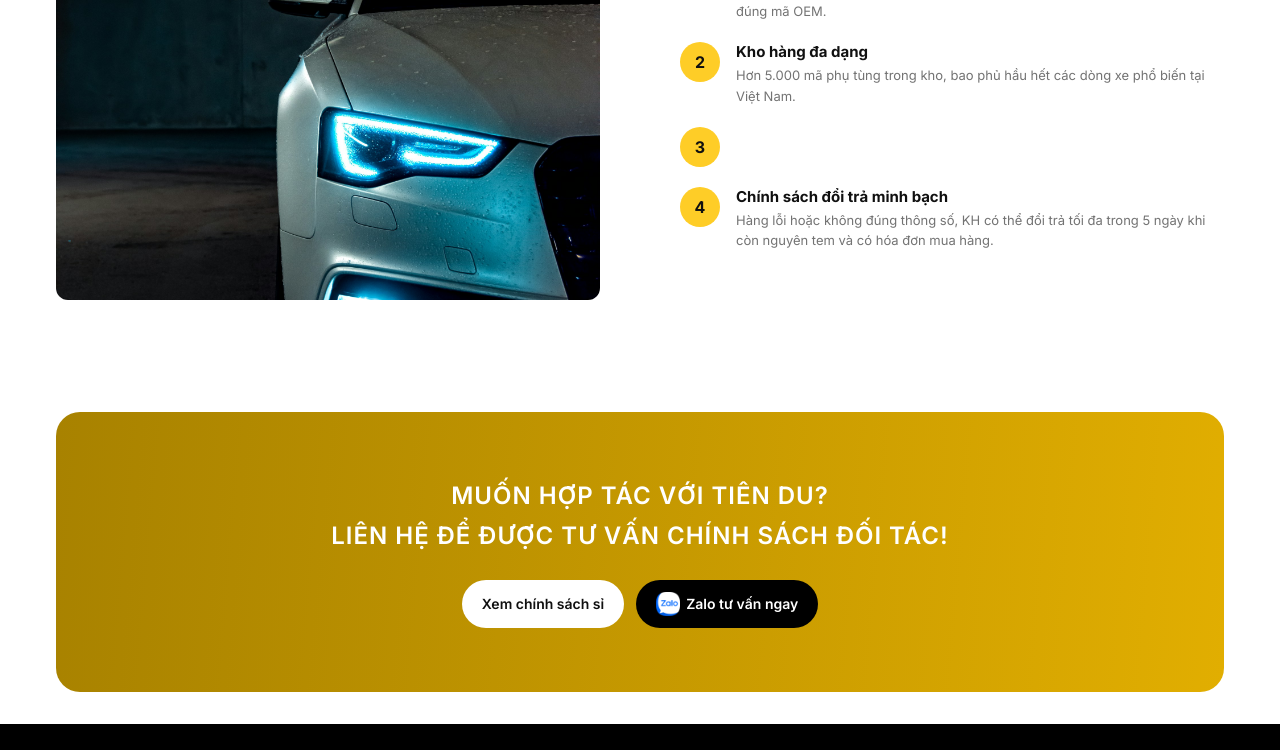
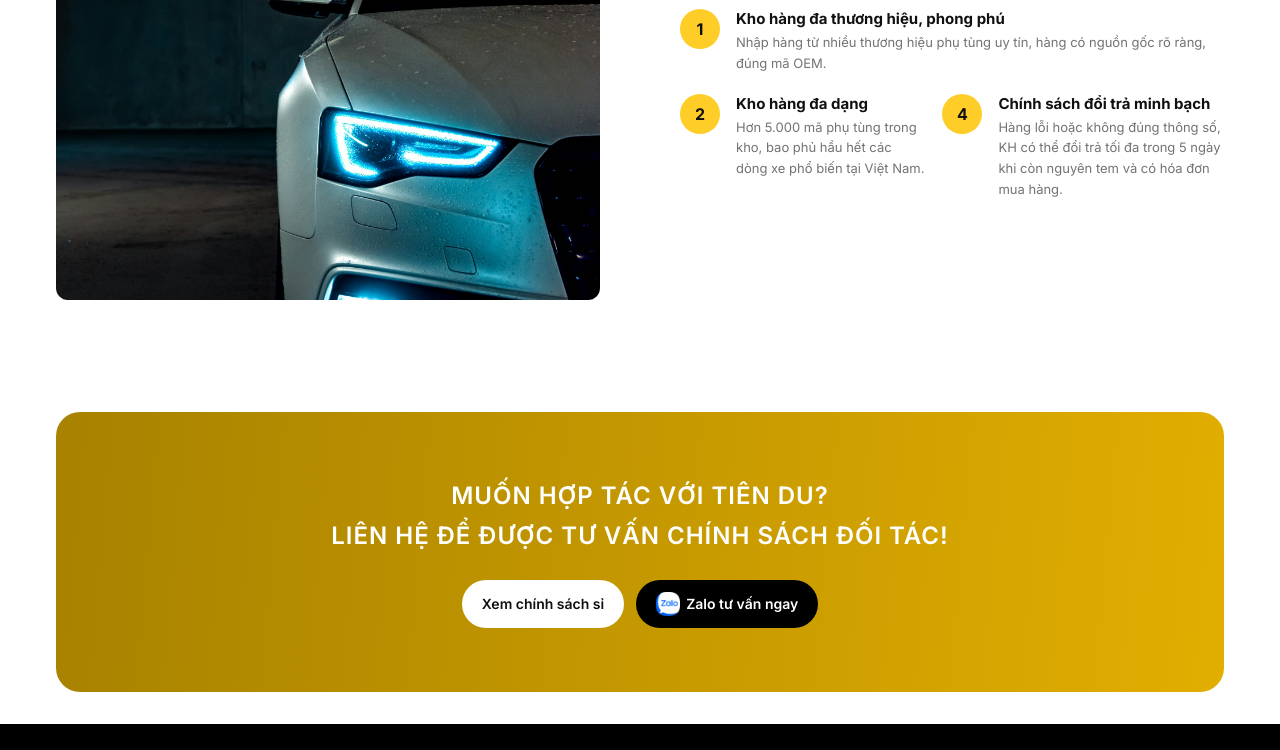
Before and after one commit to rimibylinh-creator/tiendu-website, a plain HTML site: page gioi-thieu.html in a window 1280 px wide. Shown: the part 1902-2652 px from the top of the page. Drawn offline with Linux system fonts and the light colour scheme.

Commit message:
Update gioi-thieu.html

```diff
--- a/gioi-thieu.html
+++ b/gioi-thieu.html
@@ -128,10 +128,6 @@
               <h4 style="margin:0 0 4px;font-size:15px;color:var(--color-near-black)">Kho hàng đa dạng</h4>
               <p style="margin:0;font-size:13px;color:var(--color-text-muted);line-height:1.6">Hơn 5.000 mã phụ tùng trong kho, bao phủ hầu hết các dòng xe phổ biến tại Việt Nam.</p>
             </div>
-          </div>
-          <div style="display:flex;gap:16px;align-items:flex-start">
-            <div style="width:40px;height:40px;border-radius:50%;background:var(--color-primary);display:flex;align-items:center;justify-content:center;flex-shrink:0;font-weight:700">3</div>
-          </div>
           <div style="display:flex;gap:16px;align-items:flex-start">
             <div style="width:40px;height:40px;border-radius:50%;background:var(--color-primary);display:flex;align-items:center;justify-content:center;flex-shrink:0;font-weight:700">4</div>
             <div>
```
